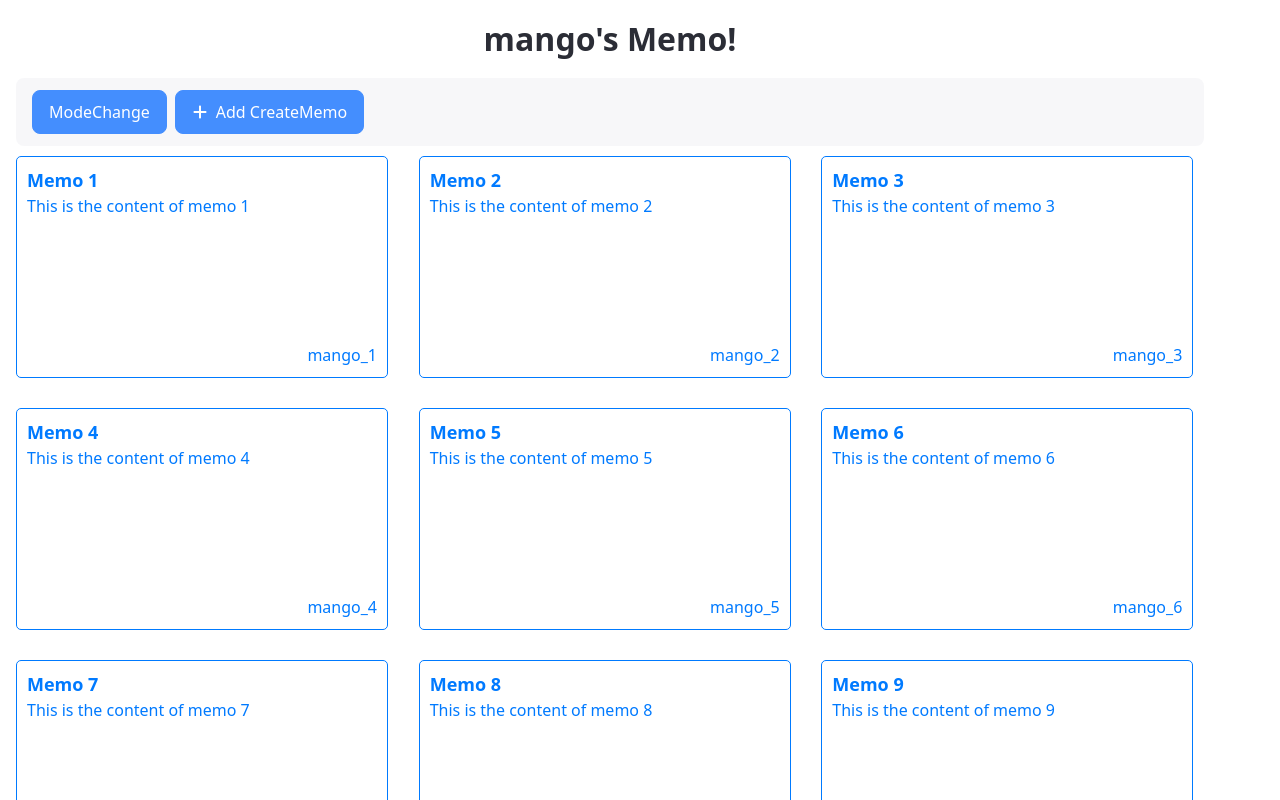
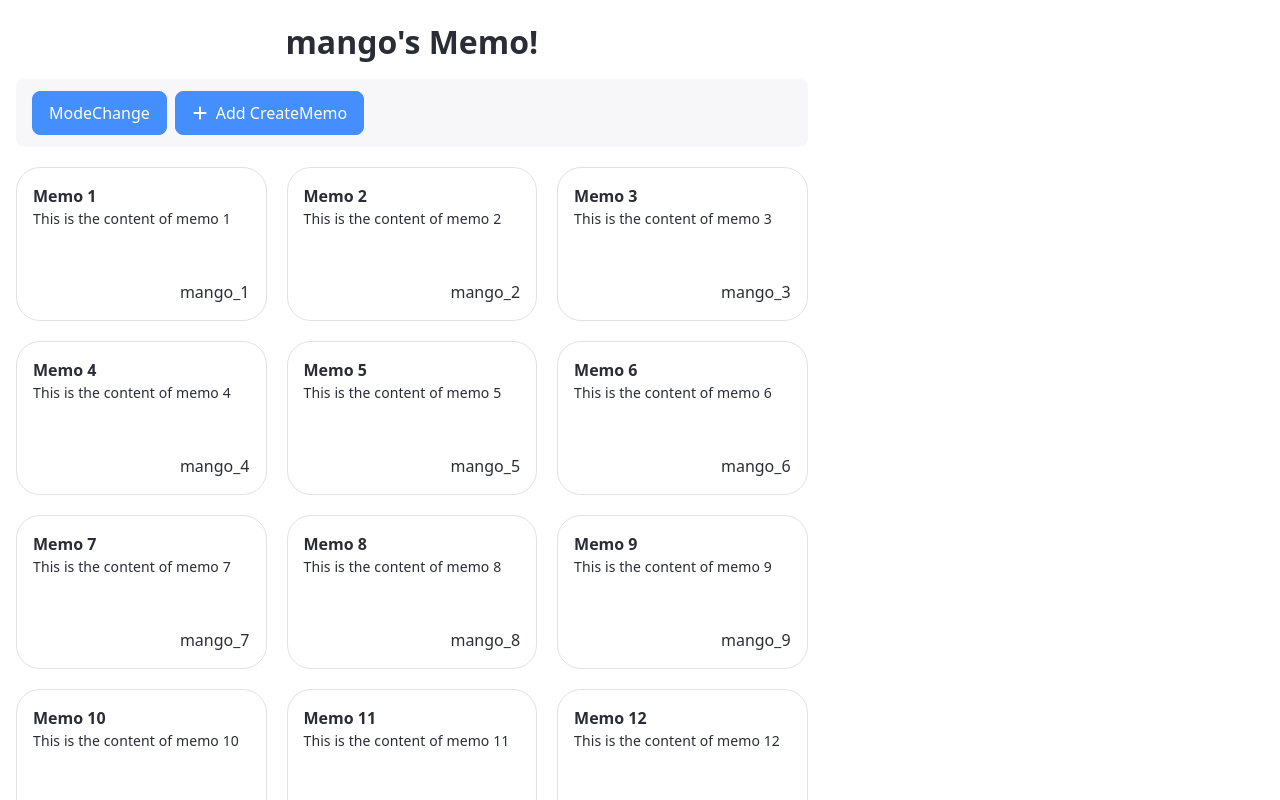
Before and after one commit to MJZ-Templates/custom-memo-app, a React (Vite) app in the folder front/: page /memo in a window 1280 px wide. Shown: the top 800 px of the page. Built offline with nearby package versions, Linux system fonts and the light colour scheme.

Commit message:
design: 디자인 변경 일부 컴포넌트 삭제

```diff
--- a/front/src/components/Memo.jsx
+++ b/front/src/components/Memo.jsx
@@ -8,14 +8,13 @@ const Memo = ({ memo, userName }) => {
   const { deleteMemo } = memoStore();
 
   return (
-    <Container onClick={openModal}>
-      <Title>{memo.title}</Title>
-      <Content>{memo.content}</Content>
-      <BottomSection>
-        <div>
-          {userName}_{memo.id}
-        </div>
-      </BottomSection>
+    <MemoContainer onClick={openModal}>
+      <MemoTitle>{memo.title}</MemoTitle>
+      <MemoContent>{memo.content}</MemoContent>
+      {/* 나중에 최종 변경 시간 등으로 변경하기 */}
+      <MemoFooter>
+        {userName}_{memo.id}
+      </MemoFooter>
 
       {isModalOpen && (
         <ModalOverlay onClick={closeModal}>
@@ -25,46 +24,48 @@ const Memo = ({ memo, userName }) => {
           </ModalContent>
         </ModalOverlay>
       )}
-    </Container>
+    </MemoContainer>
   );
 };
 
-const Container = styled.div`
-  margin-top: 10px;
+const MemoContainer = styled.div`
   display: flex;
   flex-direction: column;
   justify-content: space-between;
-  color: #007aff;
-  border: 1px solid #007aff;
-  width: 350px;
-  height: 200px;
-  padding: 10px;
+  color: #2b2d36;
+  border: 1px solid #e1e1e8;
+  border-radius: 24px;
+  padding: 16px;
   cursor: pointer;
-  border-radius: 5px;
-  transition: box-shadow 0.3s;
+  height: 154px;
+  box-sizing: border-box;
 
   &:hover {
-    box-shadow: 0 0 10px #007aff;
+    background-color: #f7f7fa;
   }
 `;
 
-const Title = styled.div`
-  font-size: 18px;
-  font-weight: bold;
+const MemoTitle = styled.h3`
+  font-size: 16px;
+  margin: 0;
+  font-weight: 700;
 `;
 
-const Content = styled.div`
+const MemoContent = styled.p`
   flex: 1;
+  margin: 0;
+  font-size: 14px;
+  font-weight: 400;
+  line-height: 22px;
+  letter-spacing: 0.1px;
 `;
 
-const BottomSection = styled.div`
+const MemoFooter = styled.div`
   display: flex;
-  flex-direction: column;
-  gap: 5px;
-  justify-self: flex-end;
-  align-self: flex-end;
-  align-items: flex-end;
+  justify-content: end;
 `;
+
+// 여기까지
 
 const ModalOverlay = styled.div`
   position: fixed;
--- a/front/src/components/MemoList.jsx
+++ /dev/null
@@ -1,28 +0,0 @@
-import memoStore from "../store/memoStore.jsx";
-import Memo from "./Memo.jsx";
-import styled from "@emotion/styled";
-import userStore from "../store/userStore.jsx";
-
-const MemoList = () => {
-  const { memos } = memoStore();
-  const { user } = userStore();
-
-  return (
-    <Container>
-      {memos.map((memo) => (
-        <Memo key={memo.id} memo={memo} userName={user.name} />
-      ))}
-    </Container>
-  );
-};
-
-const Container = styled.div`
-  display: grid;
-  grid-template-columns: repeat(3, 1fr);
-  gap: 20px;
-  margin: 0 auto;
-  overflow-y: auto;
-  width: 100%;
-`;
-
-export default MemoList;
--- a/front/src/pages/MemoListPage.jsx
+++ b/front/src/pages/MemoListPage.jsx
@@ -2,16 +2,16 @@ import userStore from "../store/userStore.jsx";
 import Button from "../components/Button.jsx";
 import styled from "@emotion/styled";
 import modeStore from "../store/modeStore.jsx";
-import MemoList from "../components/MemoList.jsx";
 import useModal from "../hooks/useModal.jsx";
 import MemoForm from "../components/MemoForm.jsx";
 import memoStore from "../store/memoStore.jsx";
 import { FaPlus } from "react-icons/fa6";
+import Memo from "../components/Memo.jsx";
 
 const MemoListPage = () => {
   const { user } = userStore();
   const { toggle } = modeStore();
-  const { addMemo } = memoStore();
+  const { addMemo, memos } = memoStore();
   const { isModalOpen, openModal, closeModal } = useModal();
 
   return (
@@ -26,7 +26,11 @@ const MemoListPage = () => {
         </Button>
       </ButtonContainer>
 
-      <MemoList />
+      <MemoListContainer>
+        {memos.map((memo) => (
+          <Memo key={memo.id} memo={memo} userName={user.name} />
+        ))}
+      </MemoListContainer>
 
       {isModalOpen && (
         <ModalOverlay onClick={closeModal}>
@@ -47,13 +51,15 @@ const MemoListPageContainer = styled.div`
   width: 100%;
   max-width: 1280px;
   margin: 0 auto;
-  padding: 0 16px;
+  padding: 24px 16px;
+  gap: 20px;
 `;
 
 const PageTitle = styled.h1`
   color: #2b2d36;
   font-size: 32px;
   font-weight: 700;
+  margin: 0;
 `;
 
 const ButtonContainer = styled.div`
@@ -67,6 +73,16 @@ const ButtonContainer = styled.div`
   border-radius: 8px;
   gap: 8px;
 `;
+
+const MemoListContainer = styled.div`
+  display: grid;
+  grid-template-columns: repeat(3, 1fr);
+  gap: 20px;
+  margin: 0 auto;
+  width: 100%;
+`;
+
+// 여기까지
 
 const ModalOverlay = styled.div`
   position: fixed;
```
